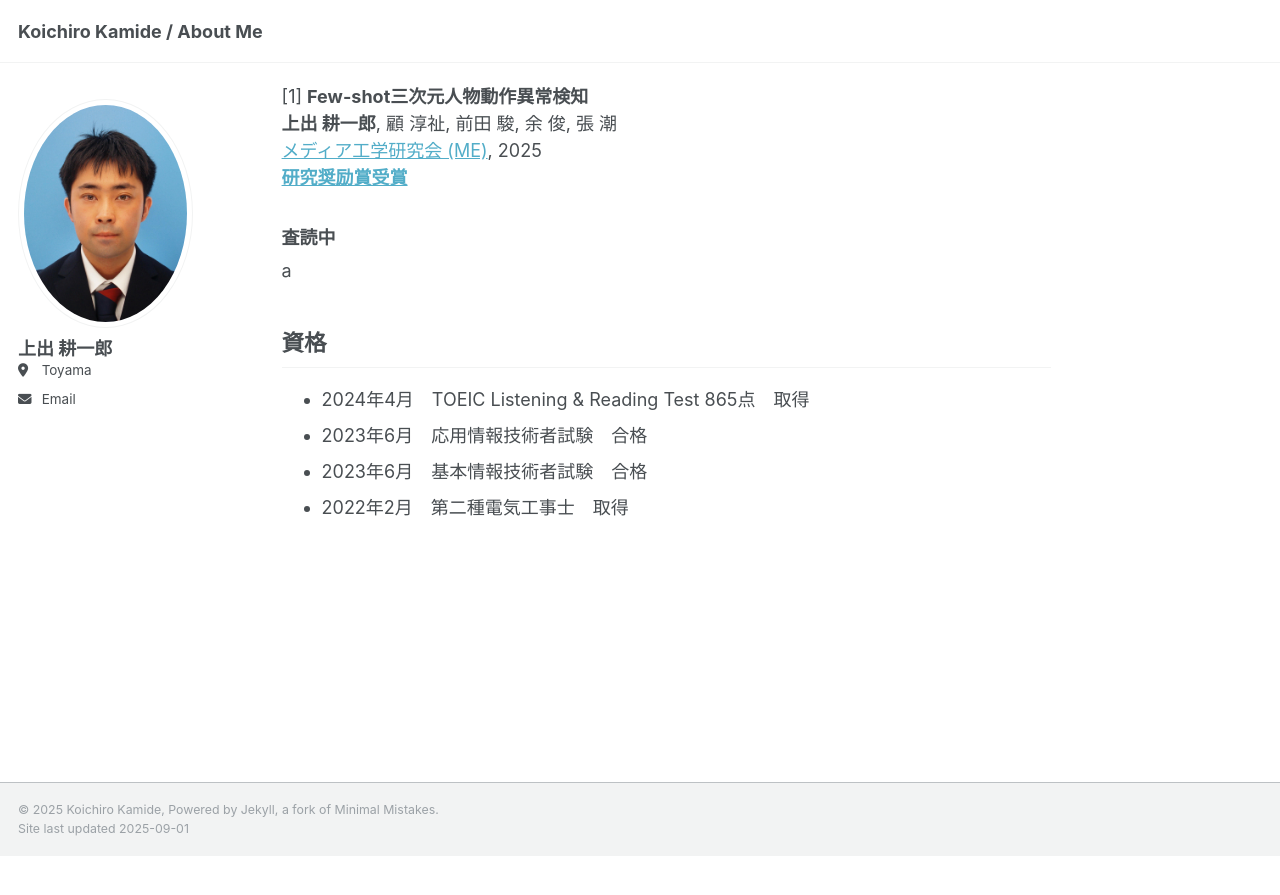
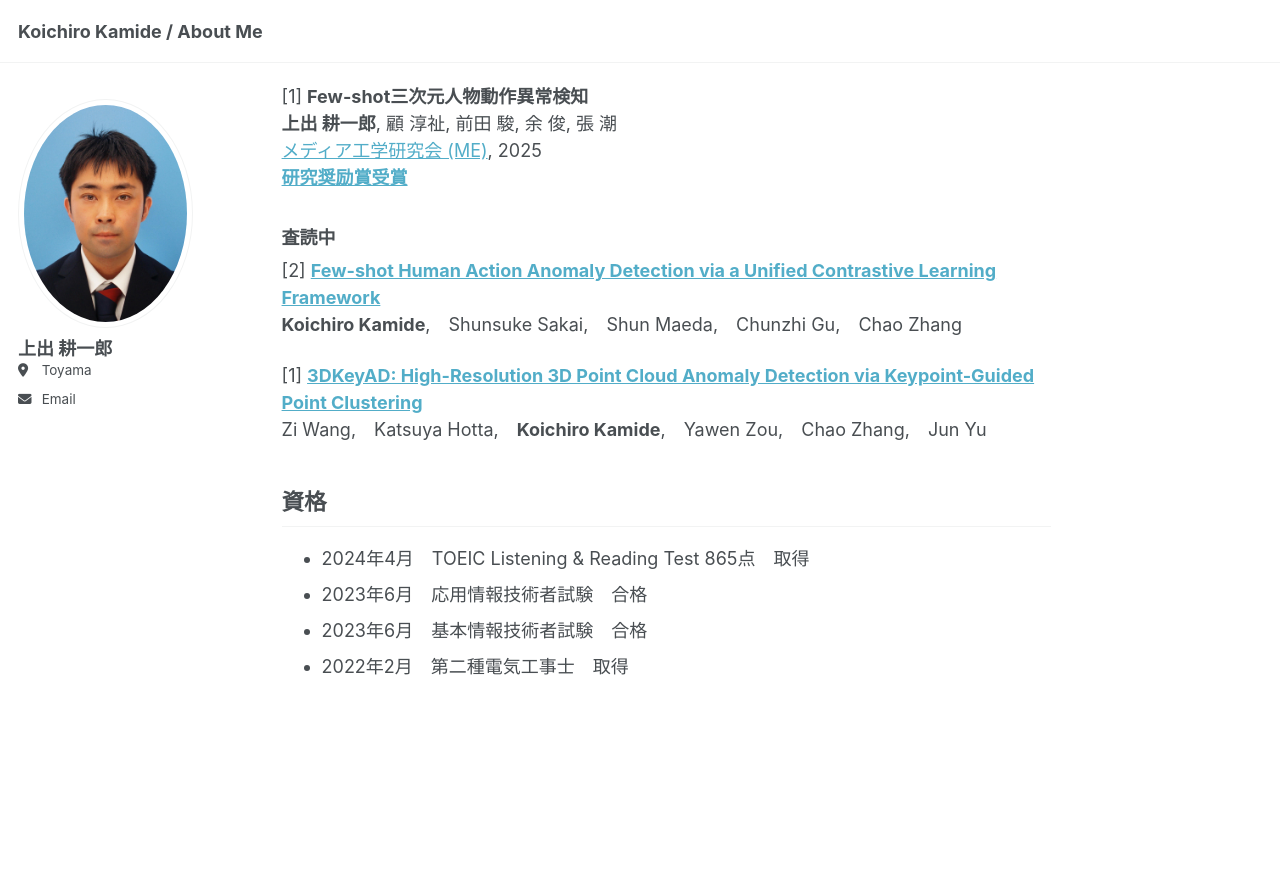
Before and after one commit to koichiro-kamide/koichiro-kamide.github.io, a Jekyll site: the page built from _pages/about.md, in a window 1280 px wide and 900 px high, scrolled down 836 px. Shown: the top 895 px of the window. Built offline with Jekyll 4.4.1, drawn with Linux system fonts in a browser that asks for light colours; before the commit the page ends 1693 px from its top, so only the background shows below that.

Commit message:
Update about.md

```diff
--- a/_pages/about.md
+++ b/_pages/about.md
@@ -58,7 +58,11 @@ Yu Ding,  **Koichiro Kamide**,  Jun Yu,  Chao Zhang
 [**研究奨励賞受賞**](https://www.ite.or.jp/study/me/files/award.html)
 
 ### 査読中
-a
+[2] [**Few-shot Human Action Anomaly Detection via a Unified Contrastive Learning Framework**](https://arxiv.org/abs/2508.17726)
+**Koichiro Kamide**,　Shunsuke Sakai,　Shun Maeda,　Chunzhi Gu,　Chao Zhang
+
+[1] [**3DKeyAD: High-Resolution 3D Point Cloud Anomaly Detection via Keypoint-Guided Point Clustering**](https://arxiv.org/abs/2507.13110)
+Zi Wang,　Katsuya Hotta,　**Koichiro Kamide**,　Yawen Zou,　Chao Zhang,　Jun Yu
 
 ## 資格
 * 2024年4月　TOEIC Listening & Reading Test 865点　取得
```
